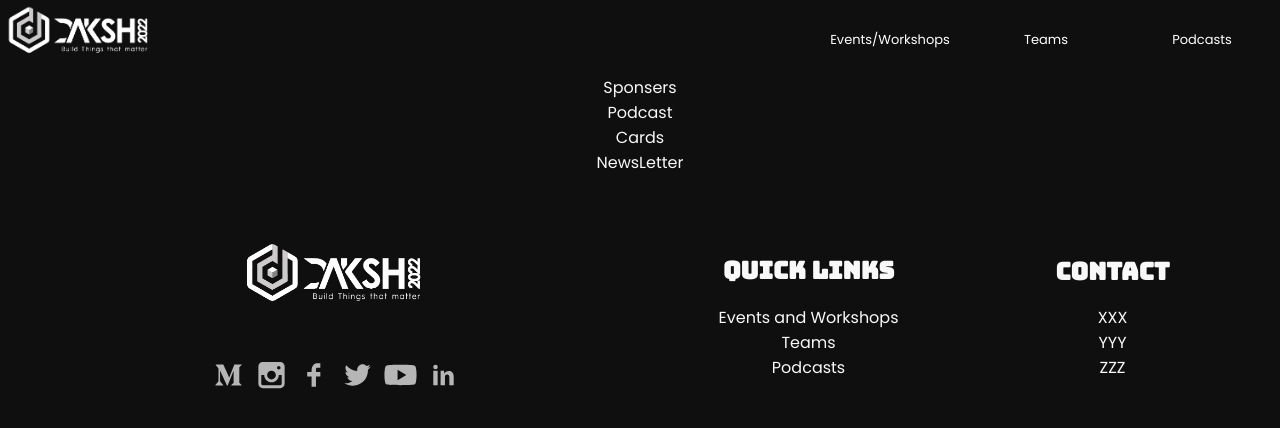
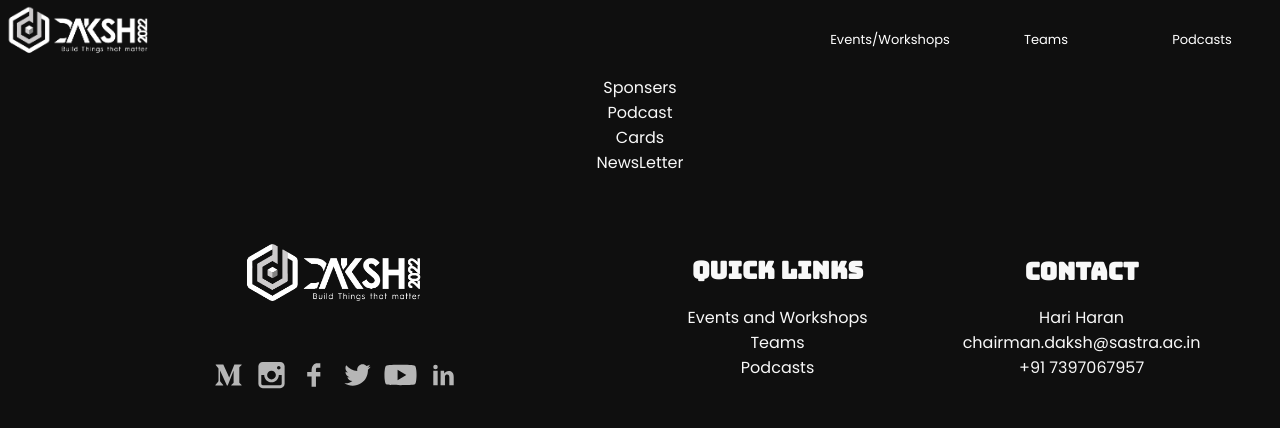
Before and after one commit to Daksh-SASTRA/daksh-web, a Next.js app: page / in a window 1280 px wide. Shown: the top 428 px of the page. Built offline with nearby package versions, Linux system fonts and the light colour scheme.

Commit message:
Added contact info

```diff
--- a/components/Footer/footer.js
+++ b/components/Footer/footer.js
@@ -73,15 +73,15 @@ function footer() {
 					<h2>Contact</h2>
 					<adress>
 						<Link href="/">
-							<a>XXX</a>
+							<a>Hari Haran</a>
 						</Link>
 						<br />
 						<Link href="/">
-							<a>YYY</a>
+							<a>chairman.daksh@sastra.ac.in</a>
 						</Link>
 						<br />
 						<Link href="/">
-							<a>ZZZ</a>
+							<a>+91 7397067957</a>
 						</Link>
 					</adress>
 				</div>
```
